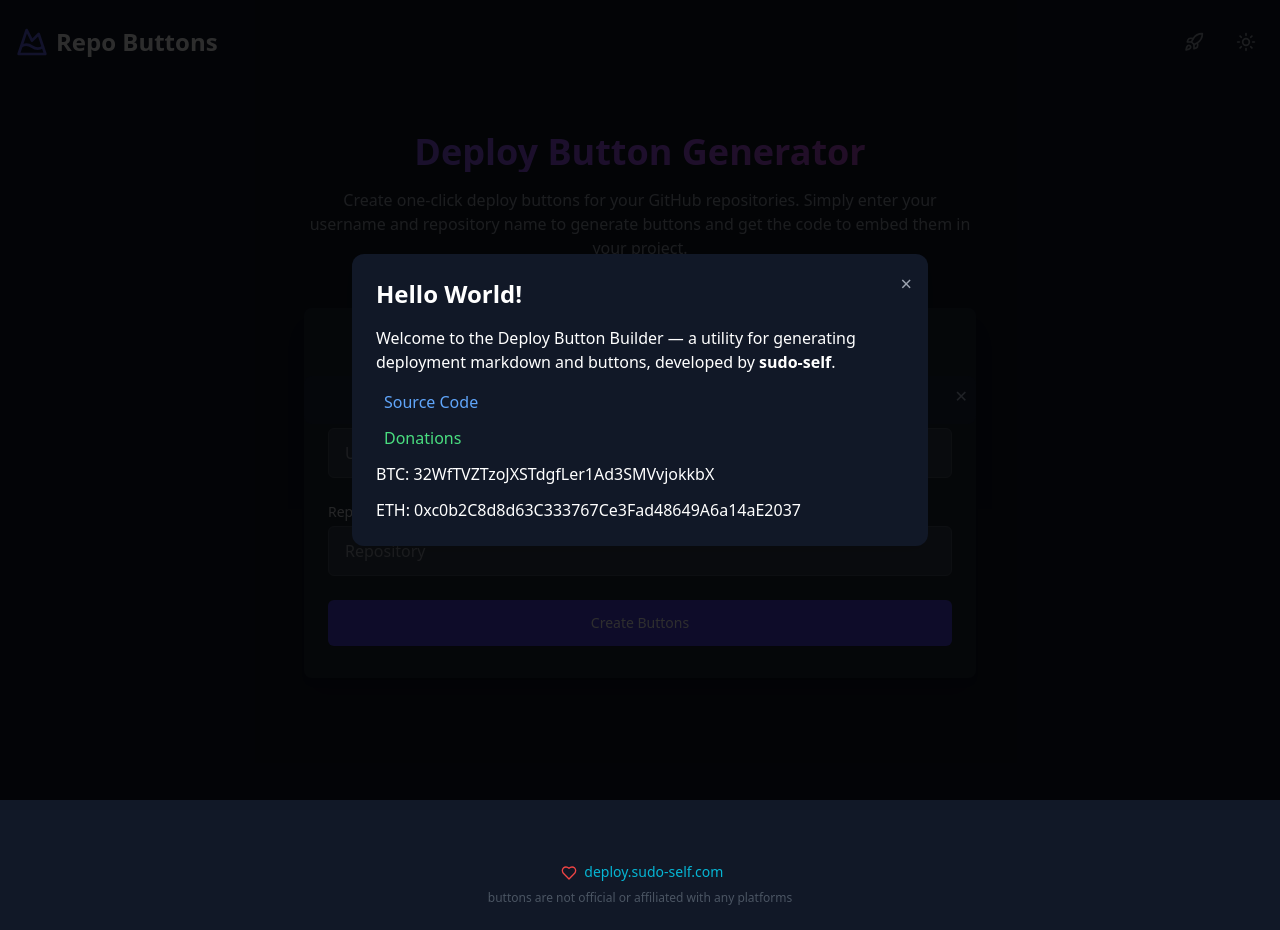
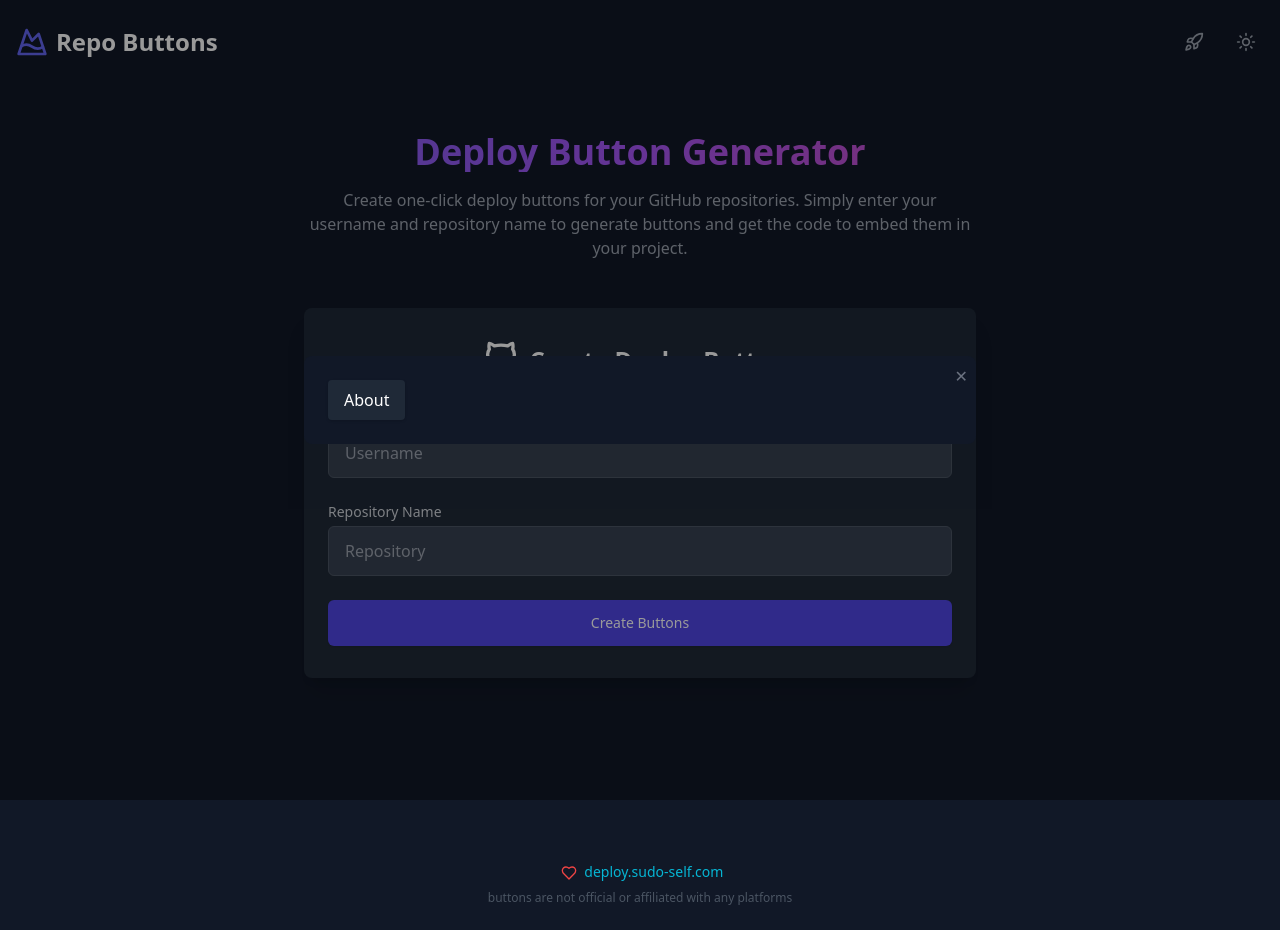
Before and after one commit to sudo-self/deploy-buttons, a React (Vite) app: page / in a window 1280 px wide. Both pictures are taken after a click on the button 1194 px from the left and 42 px from the top of the page. Built offline with nearby package versions, Linux system fonts and the light colour scheme.

Commit message:
Update DeployCardConfigurator.tsx

```diff
--- a/src/components/DeployCardConfigurator.tsx
+++ b/src/components/DeployCardConfigurator.tsx
@@ -1,15 +1,22 @@
 import { useState } from 'react';
 
 export default function AboutModal() {
-  const [showModal, setShowModal] = useState(true);
-
-  if (!showModal) return null;
+  const [showModal, setShowModal] = useState(false);
 
   return (
+    <>
+      <button
+        onClick={() => setShowModal(true)}
+        className="text-white bg-gray-800 hover:bg-gray-700 px-4 py-2 rounded shadow"
+      >
+        About
+      </button>
+
+      {showModal && (
         <div className="fixed inset-0 bg-black bg-opacity-70 z-50 flex items-center justify-center overflow-y-auto">
           <div className="bg-gray-900 rounded-xl shadow-lg max-w-xl w-full mx-4 my-10 p-6 text-white relative overflow-y-auto max-h-[90vh]">
             <button
-          onClick={() => setShowModal(false)}
+              onClick={() => setShowModal(false)}  // Close modal on click
               className="absolute top-4 right-4 text-gray-400 hover:text-red-400 text-xl"
               aria-label="Close"
             >
@@ -32,7 +39,7 @@ export default function AboutModal() {
                   rel="noopener noreferrer"
                   className="hover:underline text-blue-400"
                 >
-              Source Code
+                  source code
                 </a>
               </div>
 
@@ -47,12 +54,12 @@ export default function AboutModal() {
                   Donations
                 </a>
               </div>
-
               <p>BTC: 32WfTVZTzoJXSTdgfLer1Ad3SMVvjokkbX</p>
               <p>ETH: 0xc0b2C8d8d63C333767Ce3Fad48649A6a14aE2037</p>
-
             </div>
           </div>
         </div>
+      )}
+    </>
   );
 }
```
Lines whose indentation alone changed are shown as unchanged.
